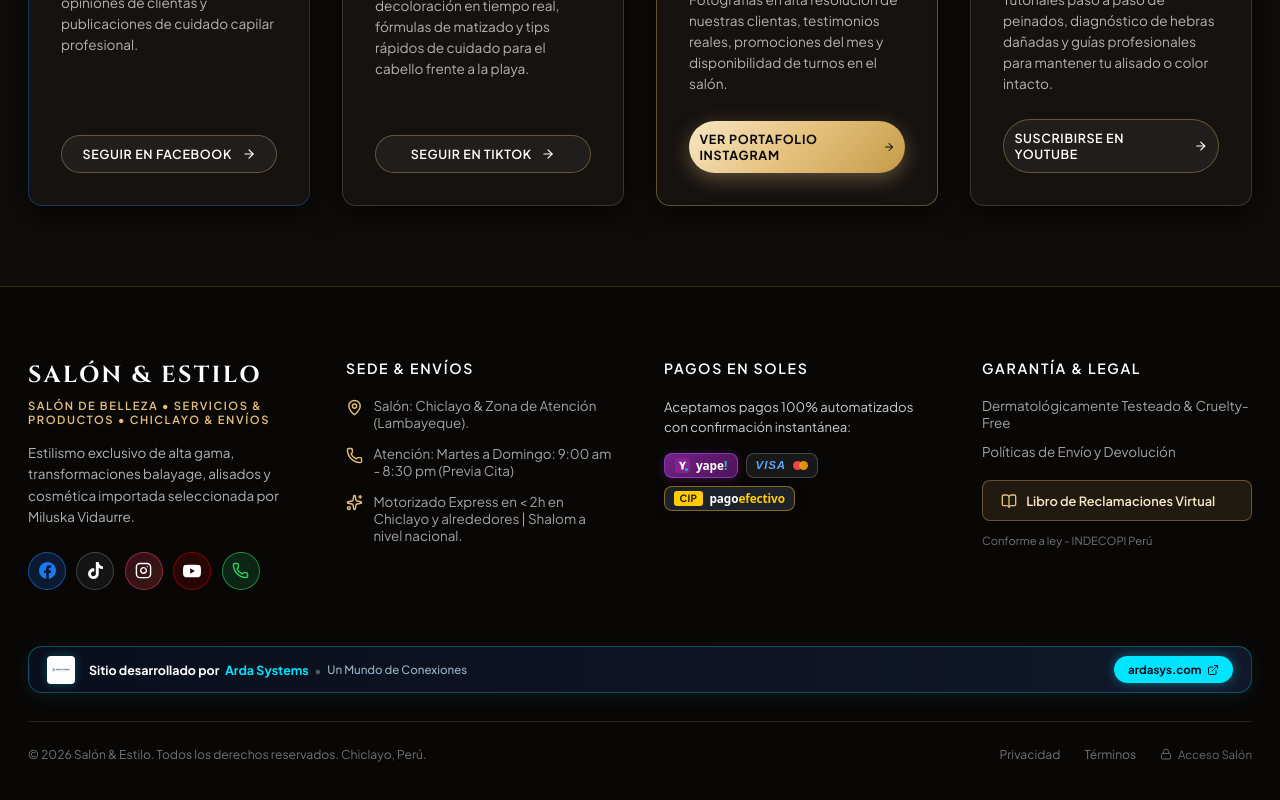
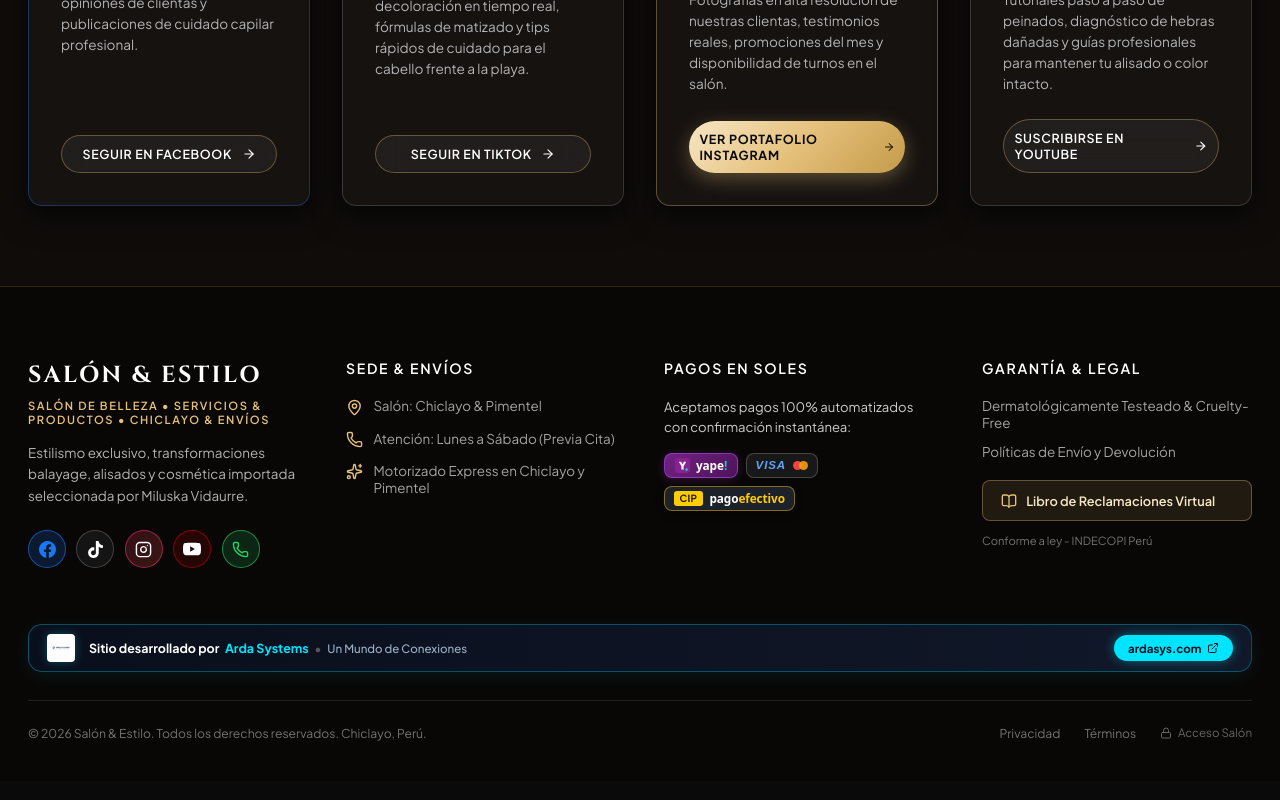
Before and after one commit to ardasystems/salon-y-estilo, a React (Vite) app: page / in a window 1280 px wide. Shown: the part 5044-5844 px from the top of the page. Built offline with nearby package versions, Linux system fonts and the light colour scheme; no server answers; the database is empty.

Commit message:
Actualizar textos del pie de pagina: descripcion, sede Salon, horario de atencion y motorizado express

```diff
--- a/src/components/Footer.jsx
+++ b/src/components/Footer.jsx
@@ -39,7 +39,7 @@ export const Footer = () => {
             </span>
 
             <p style={{ fontSize: '0.84rem', color: '#B3B3B3', lineHeight: 1.6, marginBottom: '1.5rem' }}>
-              Estilismo exclusivo de alta gama, transformaciones balayage, alisados y cosmética importada seleccionada por Miluska Vidaurre.
+              Estilismo exclusivo, transformaciones balayage, alisados y cosmética importada seleccionada por Miluska Vidaurre.
             </p>
 
             {/* Social Media Channels (Facebook, TikTok, Instagram, YouTube, WhatsApp) */}
@@ -184,15 +184,15 @@ export const Footer = () => {
             <div style={{ display: 'flex', flexDirection: 'column', gap: '0.85rem', fontSize: '0.84rem' }}>
               <div style={{ display: 'flex', gap: '0.65rem' }}>
                 <MapPin size={17} style={{ color: 'var(--accent-gold)', flexShrink: 0, marginTop: '0.1rem' }} />
-                <span>Salón: Chiclayo & Zona de Atención (Lambayeque).</span>
+                <span>Salón: {settings.salonAddress || "Chiclayo & Pimentel"}</span>
               </div>
               <div style={{ display: 'flex', gap: '0.65rem' }}>
                 <Phone size={17} style={{ color: 'var(--accent-gold)', flexShrink: 0, marginTop: '0.1rem' }} />
-                <span>Atención: Martes a Domingo: 9:00 am - 8:30 pm (Previa Cita)</span>
+                <span>Atención: Lunes a Sábado (Previa Cita)</span>
               </div>
               <div style={{ display: 'flex', gap: '0.65rem' }}>
                 <Sparkles size={17} style={{ color: 'var(--accent-gold)', flexShrink: 0, marginTop: '0.1rem' }} />
-                <span>Motorizado Express en &lt; 2h en Chiclayo y alrededores | Shalom a nivel nacional.</span>
+                <span>Motorizado Express en Chiclayo y Pimentel</span>
               </div>
             </div>
           </div>
--- a/src/data/initialData.js
+++ b/src/data/initialData.js
@@ -341,7 +341,7 @@ export const INITIAL_SETTINGS = {
   adminPassword: "salon&estilo2620",
   originCity: "Chiclayo",
   originRegion: "Chiclayo, Lambayeque - Perú",
-  salonAddress: "Av. Rivera del Mar / Calle San Martín, Chiclayo",
+  salonAddress: "Chiclayo & Pimentel",
   whatsappContact: "51920731163",
   yapePhone: "920 731 163",
   yapeOwner: "Miluska Vidaurre - Salón & Estilo",
```
